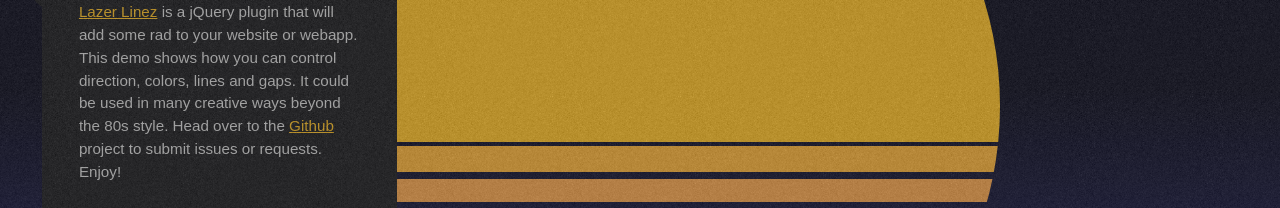
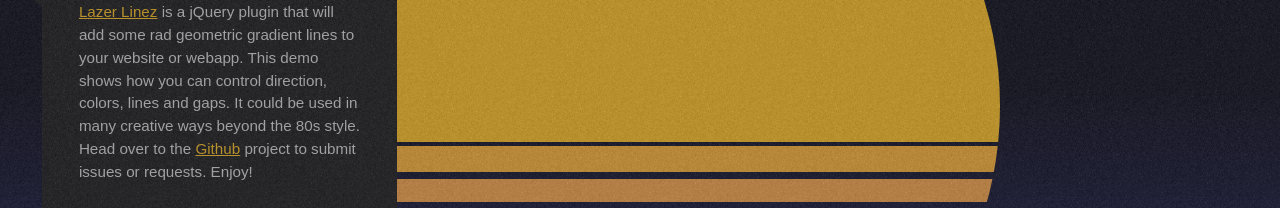
Before and after one commit to andrewtibbetts/lazerlinez, a website: page docs/index.html in a window 1280 px wide. Both pictures are taken after a click on the button 54 px from the left and 54 px from the top of the page. Shown: the part 70-278 px from the top of the page. Drawn offline with nearby package versions, Linux system fonts and the light colour scheme.

Commit message:
text update

```diff
--- a/docs/index.html
+++ b/docs/index.html
@@ -54,7 +54,7 @@
 
 	<div class="info-copy">
 
-		<p><a href="https://github.com/varystrategic/lazerlinez" target="_blank">Lazer Linez</a> is a jQuery plugin that will add some rad to your website or webapp. This demo shows how you can control direction, colors, lines and gaps. It could be used in many creative ways beyond the 80s style. Head over to the <a href="https://github.com/varystrategic/lazerlinez" target="_blank">Github</a> project to submit issues or requests. Enjoy!</p>
+		<p><a href="https://github.com/varystrategic/lazerlinez" target="_blank">Lazer Linez</a> is a jQuery plugin that will add some rad geometric gradient lines to your website or webapp. This demo shows how you can control direction, colors, lines and gaps. It could be used in many creative ways beyond the 80s style. Head over to the <a href="https://github.com/varystrategic/lazerlinez" target="_blank">Github</a> project to submit issues or requests. Enjoy!</p>
 
 		<div class="vary">
 			a project of
```
